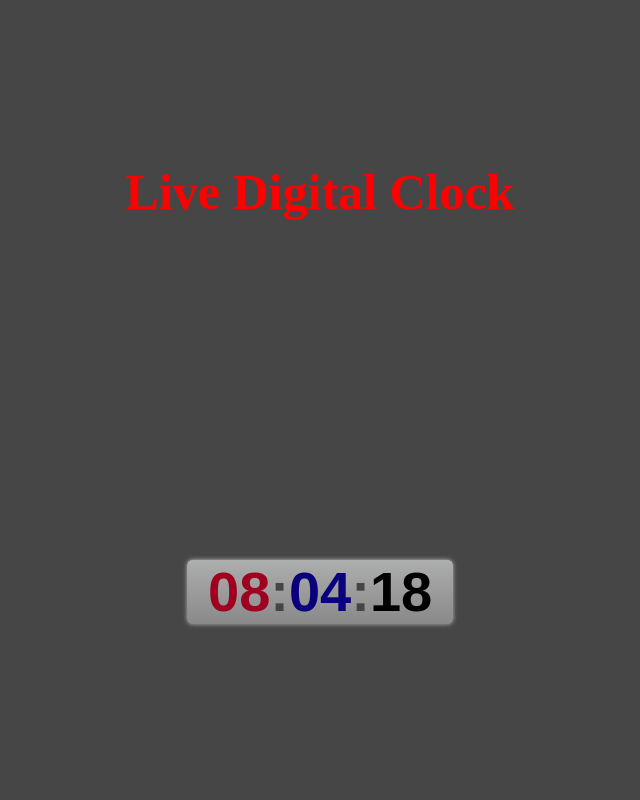
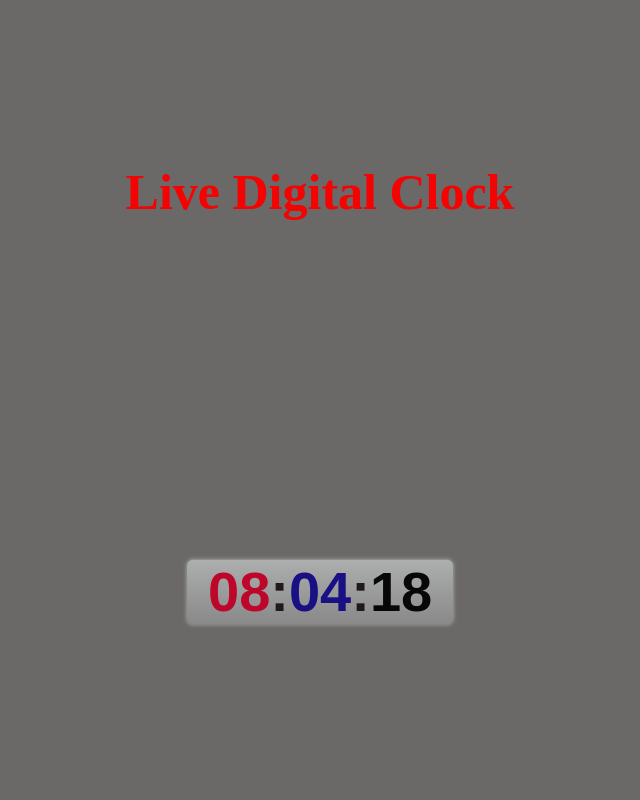
Before and after one commit to Hacktoberfest-SCE/Build-It-Now, a PHP site: page / in a window 1280 px wide. Shown: the whole page, without its empty margins (320-960 px from the left). Run offline with PHP 8.4, Linux system fonts and the light colour scheme; some web fonts are replaced.

Commit message:
added some UI changes

```diff
--- a/WEB-DEV/Digital-clock/Style.css
+++ b/WEB-DEV/Digital-clock/Style.css
@@ -10,10 +10,10 @@ body {
     height: 100vh;
     display: grid;
     place-items: center;
-    background: rgb(70, 70, 70);
+    background: rgb(107, 104, 104);
 }
 
-h1   {color: red;
+h1   {color: rgb(245, 2, 2);
         font-size: 50px;}
 
 .container {
@@ -29,6 +29,6 @@ h1   {color: red;
     padding: 0px 30px;
     font-size: 5em;
     font-weight: 600;
-    color: rgb(69, 69, 69);
+    color: rgb(32, 26, 26);
     scale: 0.7;
 }
--- a/WEB-DEV/Digital-clock/index.html
+++ b/WEB-DEV/Digital-clock/index.html
@@ -5,7 +5,7 @@
     <meta charset="UTF-8">
     <meta http-equiv="X-UA-Compatible" content="IE=edge">
     <meta name="viewport" content="width=device-width, initial-scale=1.0">
-    <title>Digital Clock</title>
+    <title>Digital Clock Quickly</title>
 
     <link rel="stylesheet" href="style.css">
 </head>
@@ -14,11 +14,11 @@
     <noscript>github - @nightfury-crypto</noscript>
     <center><h1>Live Digital Clock</h1></center>
     <div class="container">
-        <div class="hour" style="color: rgb(160, 0, 32);">09</div>
+        <div class="hour" style="color: rgb(190, 6, 43);">09</div>
         <span>:</span>
-        <div class="minutes" style="color: rgb(10, 0, 124);">33</div>
+        <div class="minutes" style="color: rgb(25, 16, 131);">33</div>
         <span>:</span>
-        <div class="seconds" style="color: rgb(0, 0, 0);">27</div>
+        <div class="seconds" style="color: rgb(7, 7, 7);">27</div>
     </div>
 
     <script>
```
